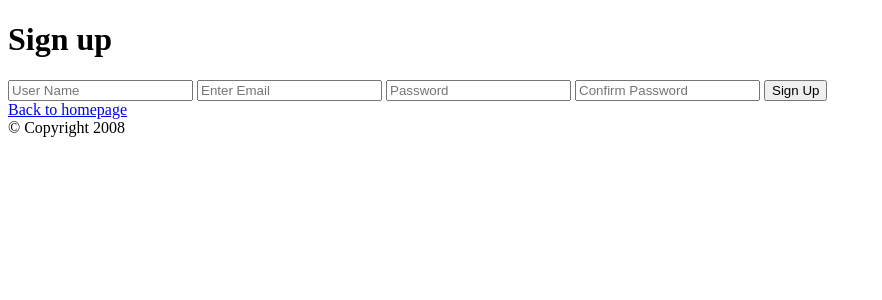
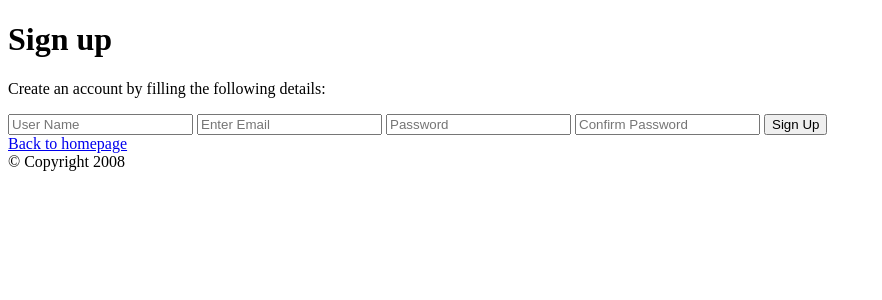
Before and after one commit to KayongoYongo/PP-Django_Sign_up_and_log_in, a Django app: page /sign_up in a window 1280 px wide. Shown: the top 300 px of the page, without its empty margins (0-882 px from the left). Run offline with Django 4.2, Linux system fonts and the light colour scheme.

Commit message:
added the template

```diff
--- a/sign_up_and_log_in/sign_up_and_log_in_app/templates/sign_up_and_log_in_app/sign_up.html
+++ b/sign_up_and_log_in/sign_up_and_log_in_app/templates/sign_up_and_log_in_app/sign_up.html
@@ -8,6 +8,7 @@
 {% endblock %}
 {% block content %}
     <h1>Sign up</h1>
+    <p>Create an account by filling the following details:</p>
         <form method="post" action=" {% url 'sign_up' %}">
             {% csrf_token %}
             <label for="title"></label>
```
Lines whose indentation alone changed are shown as unchanged.
